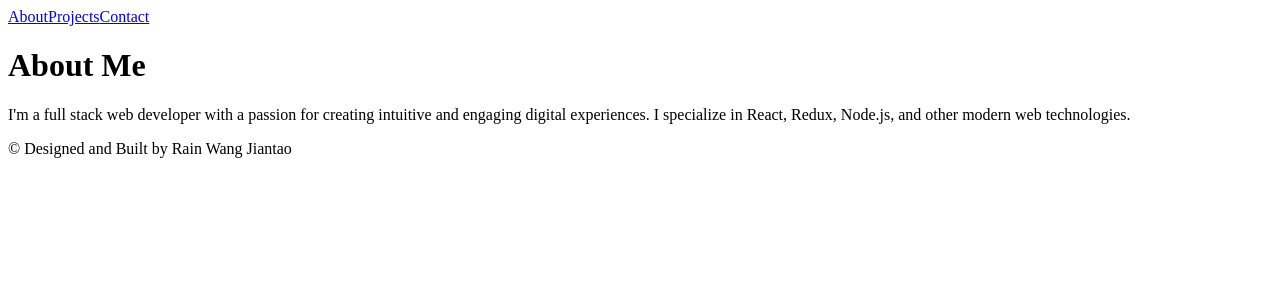
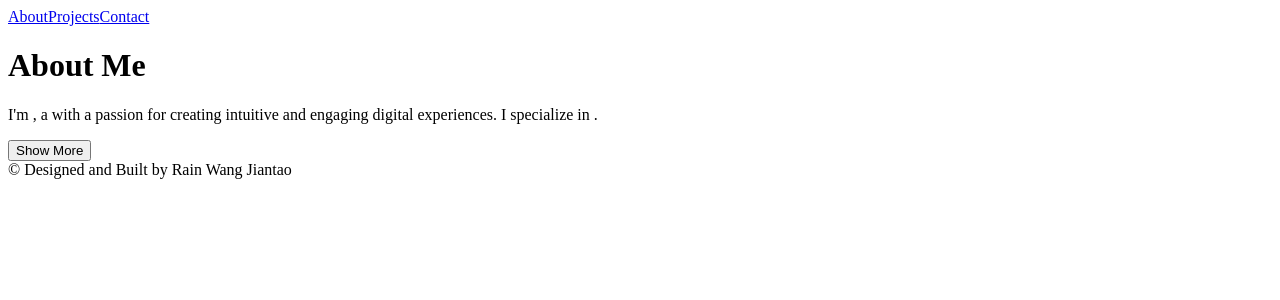
Before and after one commit to Rainwang007/Personal-Portfolio, a React (Create React App) app: page / in a window 1280 px wide. Shown: the top 300 px of the page. Built offline with nearby package versions, Linux system fonts and the light colour scheme.

Commit message:
add About props

```diff
--- a/src/Components/About.js
+++ b/src/Components/About.js
@@ -1,14 +1,26 @@
-import React from 'react';
+import React, { useState } from 'react';
 
-function About() {
+function About(props) {
+  const [showMore, setShowMore] = useState(false);
+
   return (
     <div>
       <h1>About Me</h1>
       <p>
-          I'm a full stack web developer with a passion for creating intuitive and
-          engaging digital experiences. I specialize in React, Redux, Node.js, and
-          other modern web technologies.
+        I'm {props.name}, a {props.jobTitle} with a passion for creating intuitive and
+        engaging digital experiences. I specialize in {props.specialization}.
       </p>
+      {showMore &&
+        <div>
+          <h2>More About Me</h2>
+          <p>
+            I live in {props.location} and I've been a developer for {props.yearsOfExperience} years.
+          </p>
+        </div>
+      }
+      <button onClick={() => setShowMore(!showMore)}>
+        {showMore ? "Show Less" : "Show More"}
+      </button>
     </div>
   );
 }
```
Lines whose indentation alone changed are shown as unchanged.
